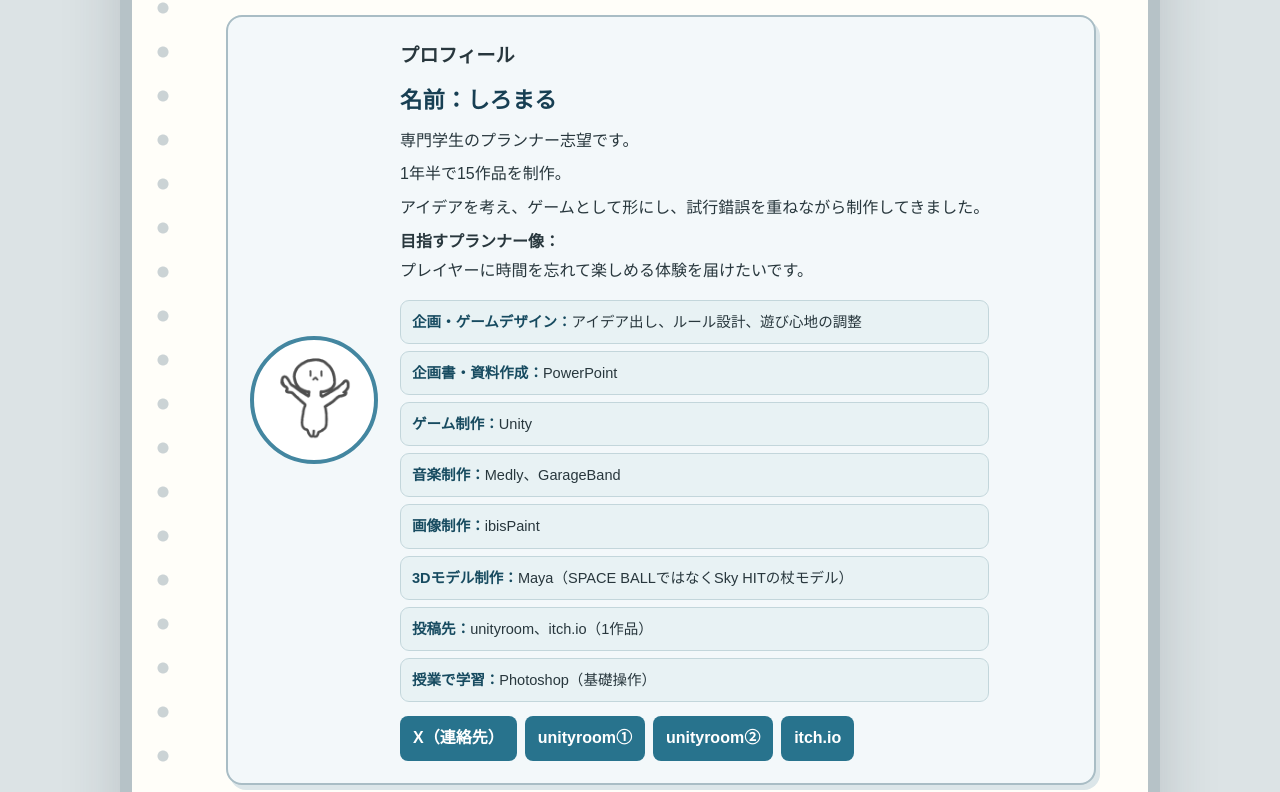
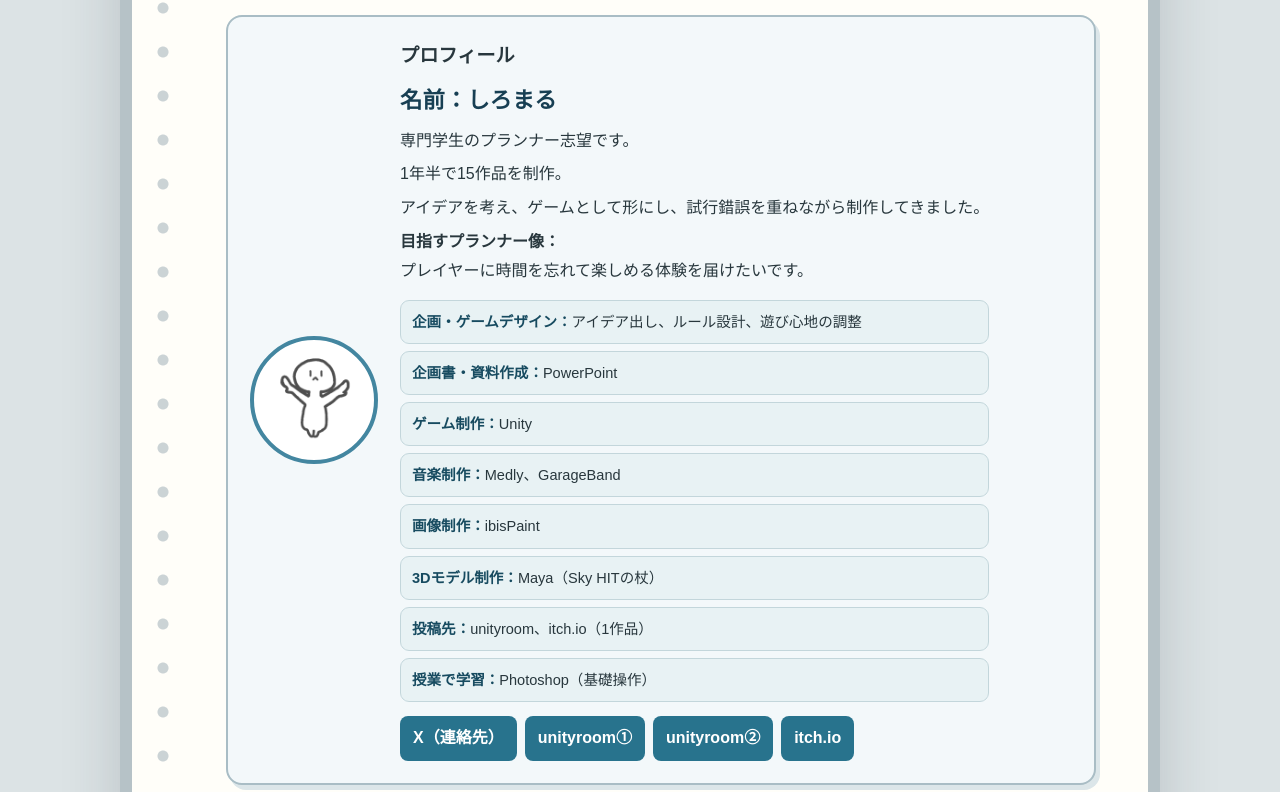
Before and after one commit to SiroMaru-game/siromaru-game.github.io, a plain HTML site: page index.html in a window 1280 px wide. Shown: the part 290-1082 px from the top of the page. Drawn offline with Linux system fonts and the light colour scheme.

Commit message:
Update index.html

```diff
--- a/index.html
+++ b/index.html
@@ -410,7 +410,7 @@
             <div class="skill-row"><strong>ゲーム制作：</strong>Unity</div>
             <div class="skill-row"><strong>音楽制作：</strong>Medly、GarageBand</div>
             <div class="skill-row"><strong>画像制作：</strong>ibisPaint</div>
-            <div class="skill-row"><strong>3Dモデル制作：</strong>Maya（SPACE BALLではなくSky HITの杖モデル）</div>
+            <div class="skill-row"><strong>3Dモデル制作：</strong>Maya（Sky HITの杖）</div>
             <div class="skill-row"><strong>投稿先：</strong>unityroom、itch.io（1作品）</div>
             <div class="skill-row"><strong>授業で学習：</strong>Photoshop（基礎操作）</div>
           </div>
```
